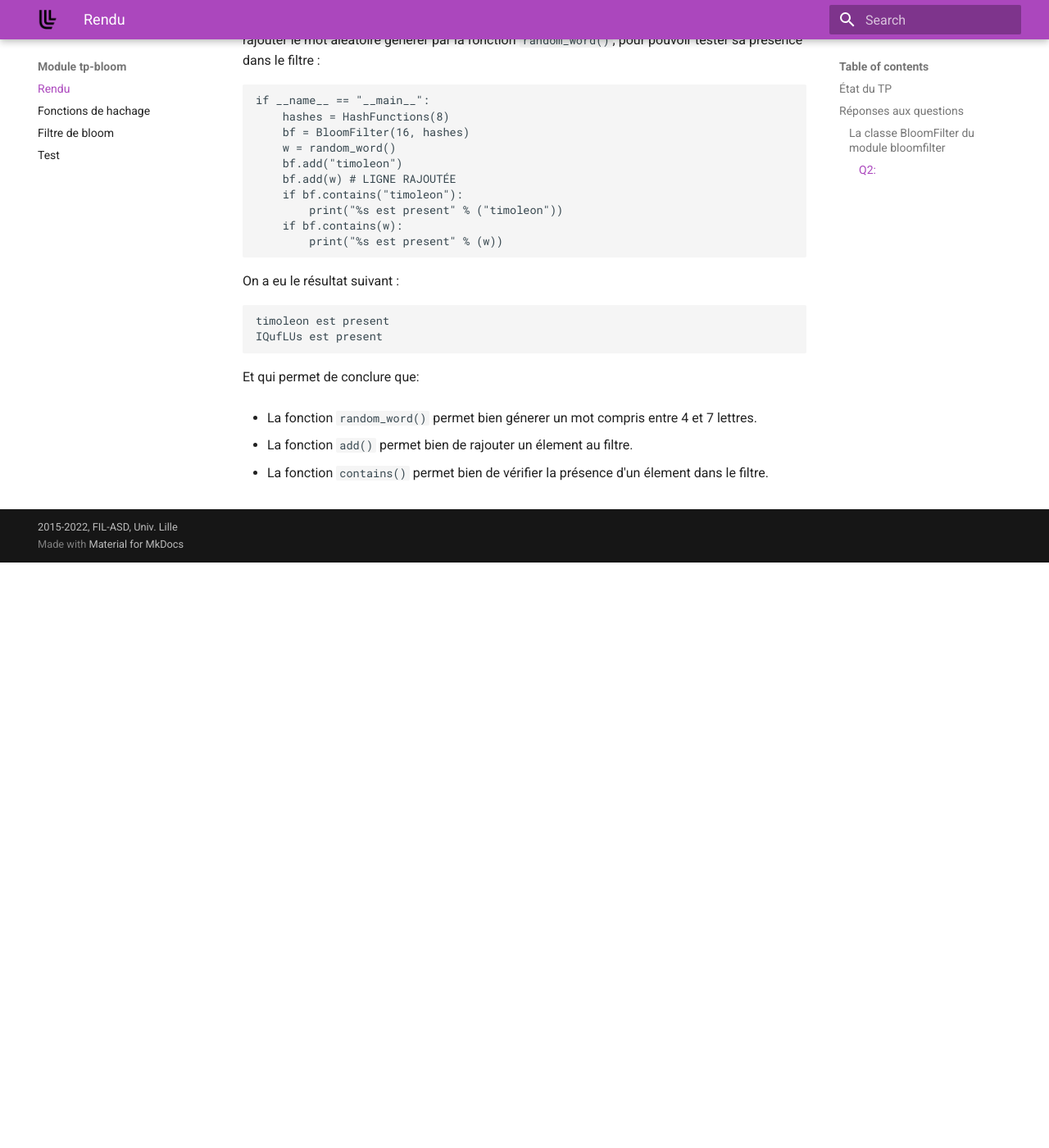
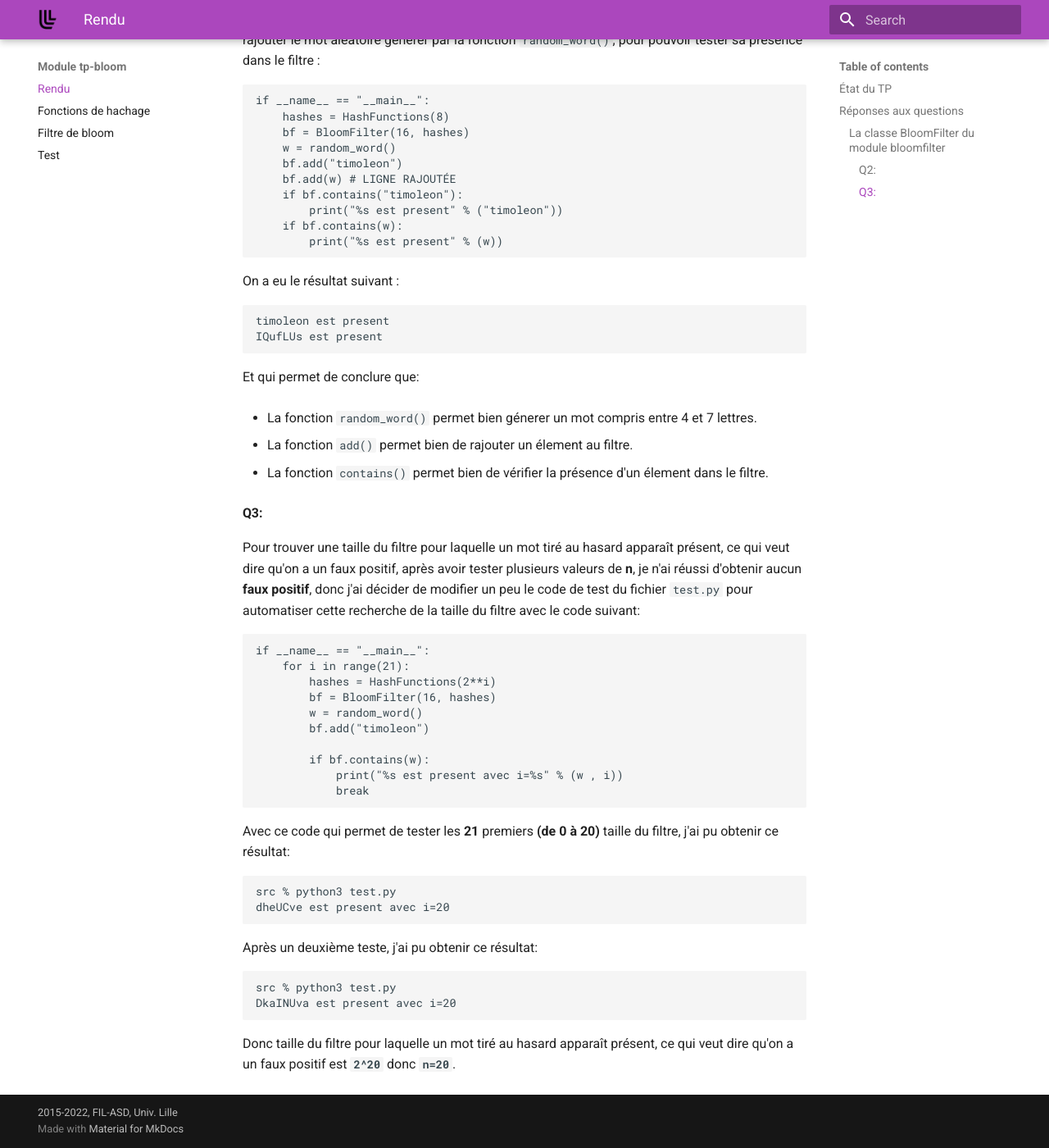
Before and after one commit to HamzaNADIFI07/Bloom-filters, an MkDocs documentation site: the page built from docs/index.md, in a window 1280 px wide and 1400 px high, scrolled down 847 px. Shown: the whole window at 82% size. Built offline with MkDocs 1.6.1 and Material for MkDocs 9.7.7, drawn with Linux system fonts in a browser that asks for light colours; a script that is not in the unit is left out; before the commit the page ends 1533 px from its top, so only the background shows below that.

````diff
--- a/docs/index.md
+++ b/docs/index.md
@@ -50,3 +50,31 @@
 - La fonction `add()` permet bien de rajouter un élement au filtre.
 
 - La fonction `contains()` permet bien de vérifier la présence d'un élement dans le filtre.
+
+#### Q3:
+
+Pour trouver une taille du filtre pour laquelle un mot tiré au hasard apparaît présent, ce qui veut dire qu'on a un faux positif, après avoir tester plusieurs valeurs de **n**, je n'ai réussi d'obtenir aucun **faux positif**, donc j'ai décider de modifier un peu le code de test du fichier `test.py` pour automatiser cette recherche de la taille du filtre avec le code suivant:
+
+```python
+if __name__ == "__main__":
+    for i in range(21):
+        hashes = HashFunctions(2**i)
+        bf = BloomFilter(16, hashes)
+        w = random_word()
+        bf.add("timoleon")
+
+        if bf.contains(w):
+            print("%s est present avec i=%s" % (w , i))
+            break
+```
+Avec ce code qui permet de tester les **21** premiers **(de 0 à 20)** taille du filtre, j'ai pu obtenir ce résultat:
+```bash
+src % python3 test.py
+dheUCve est present avec i=20
+```
+Après un deuxième teste, j'ai pu obtenir ce résultat:
+```bash
+src % python3 test.py
+DkaINUva est present avec i=20
+```
+Donc taille du filtre pour laquelle un mot tiré au hasard apparaît présent, ce qui veut dire qu'on a un faux positif est **`2^20`** donc **`n=20`**.
````
Also changed, not shown: site/index.html, site/search/search_index.json, 2 other files.
